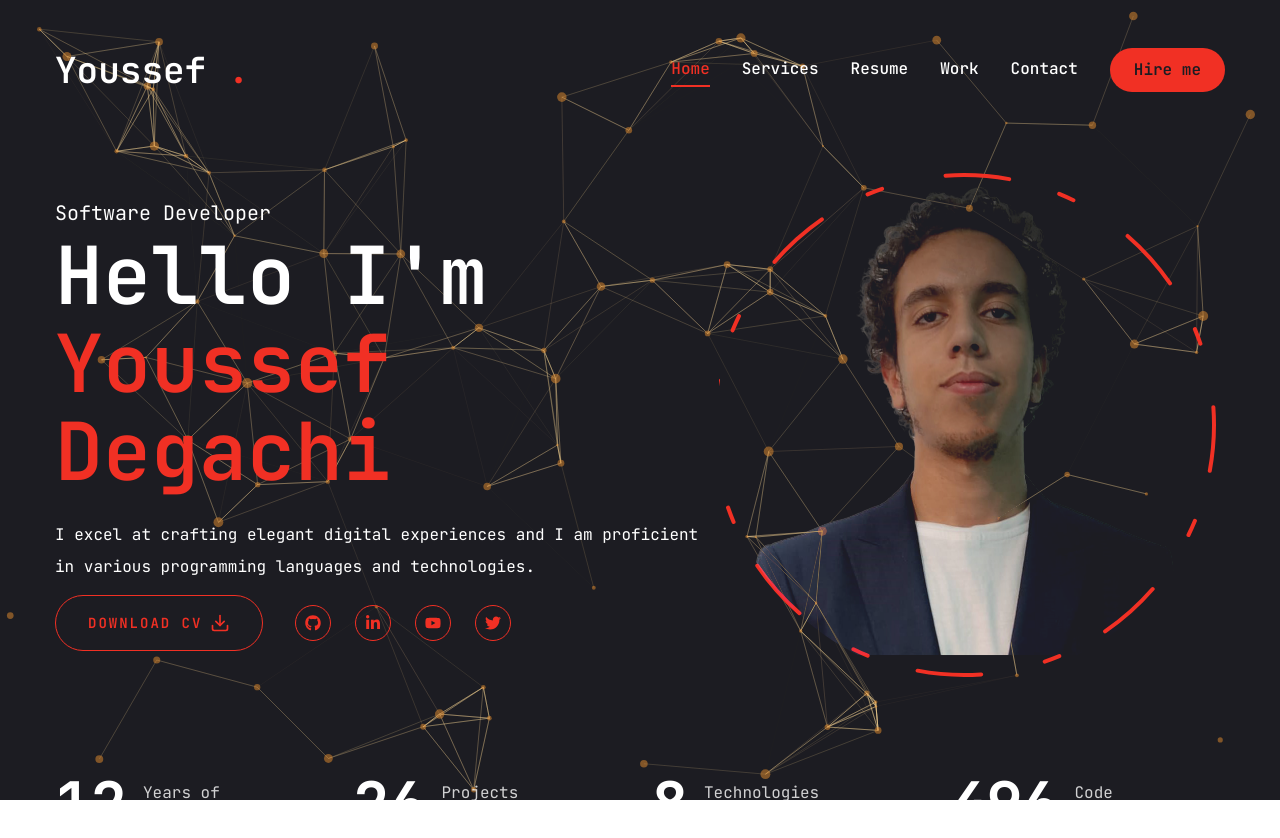
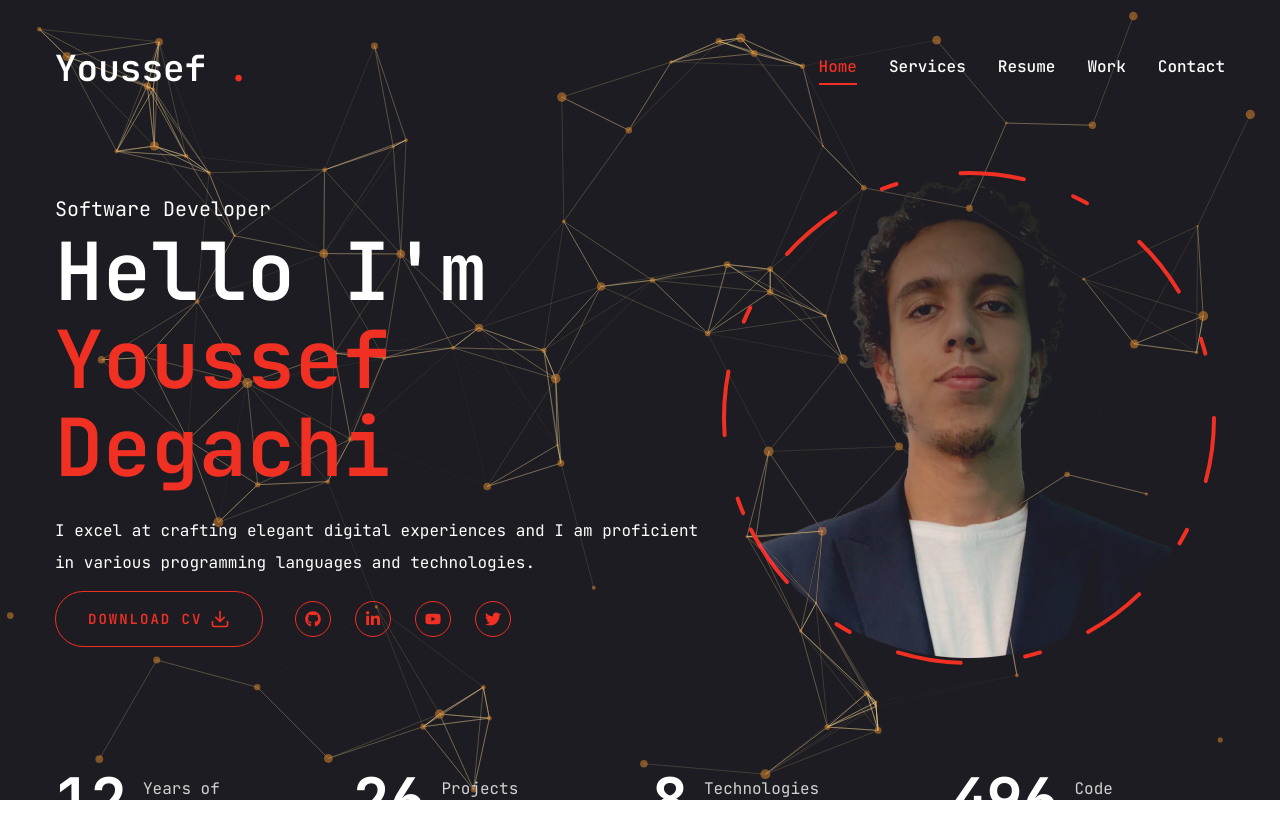
Before and after one commit to youssef-degachi/my_portfolio, a Next.js app: page / in a window 1280 px wide. Shown: the top 838 px of the page. Built offline with nearby package versions, Linux system fonts and the light colour scheme.

Commit message:
change photo

```diff
--- a/src/components/Header.jsx
+++ b/src/components/Header.jsx
@@ -21,7 +21,7 @@
         {/* //^ Desktop nav & hire me button*/}
         <div className="hidden xl:flex  items-center gap-8">
           <Nav />
-          <Button> Hire me </Button>
+          {/* <Button> Hire me </Button> */}
         </div>
         {/* //^ mobile nav*/}
         <div className="xl:hidden">
--- a/src/components/Photo.jsx
+++ b/src/components/Photo.jsx
@@ -20,7 +20,7 @@
           transition:{ delay:2.4, duration:0.4 , ease:"easeInOut"},
         }}
         className="w-[298px] h-[298px] xl:w-[498px] xl:h-[498px] mix-blend-lighten absolute">
-          <Image src="/assets/myPhoto.png" priority quality={100} fill alt="" className="object-contain"/>
+          <Image src="/assets/photo.png" priority quality={100} fill alt="" className="object-contain"/>
         </motion.div>
 
         {/* circle */}
@@ -30,9 +30,9 @@
           xmlns="http://www.w3.org/2000/svg"
         >
           <motion.circle
-            cx="245"
-            cy="253"
-            r="250"
+            cx="250"
+            cy="250"
+            r="245"
             stroke="#F13024"
             strokeWidth="4"
             strokeLinecap="round"
```
Also changed, not shown: public/assets/myPhoto.png (deleted), public/assets/photo.png.
